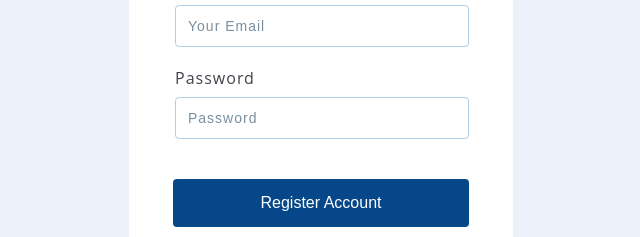
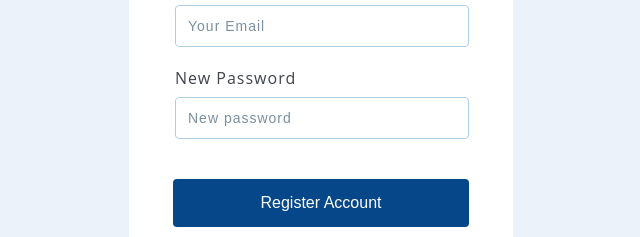
Before and after one commit to ivanova-marina/autocomplete-sample, a website: page public/index.html in a window 1280 px wide. Shown: the part 213-450 px from the top of the page, 319-959 px from the left. Drawn offline with Linux system fonts and the light colour scheme.

Commit message:
minor changes

```diff
--- a/public/index.html
+++ b/public/index.html
@@ -20,12 +20,12 @@
             type="email"
             autocomplete="username"
           />
-          <label for="register_password">Password</label>
+          <label for="register_password">New Password</label>
           <input
             type="password"
             id="register_password"
             required
-            placeholder="Password"
+            placeholder="New password"
             autocomplete="new-password"
           />
         </fieldset>
```
